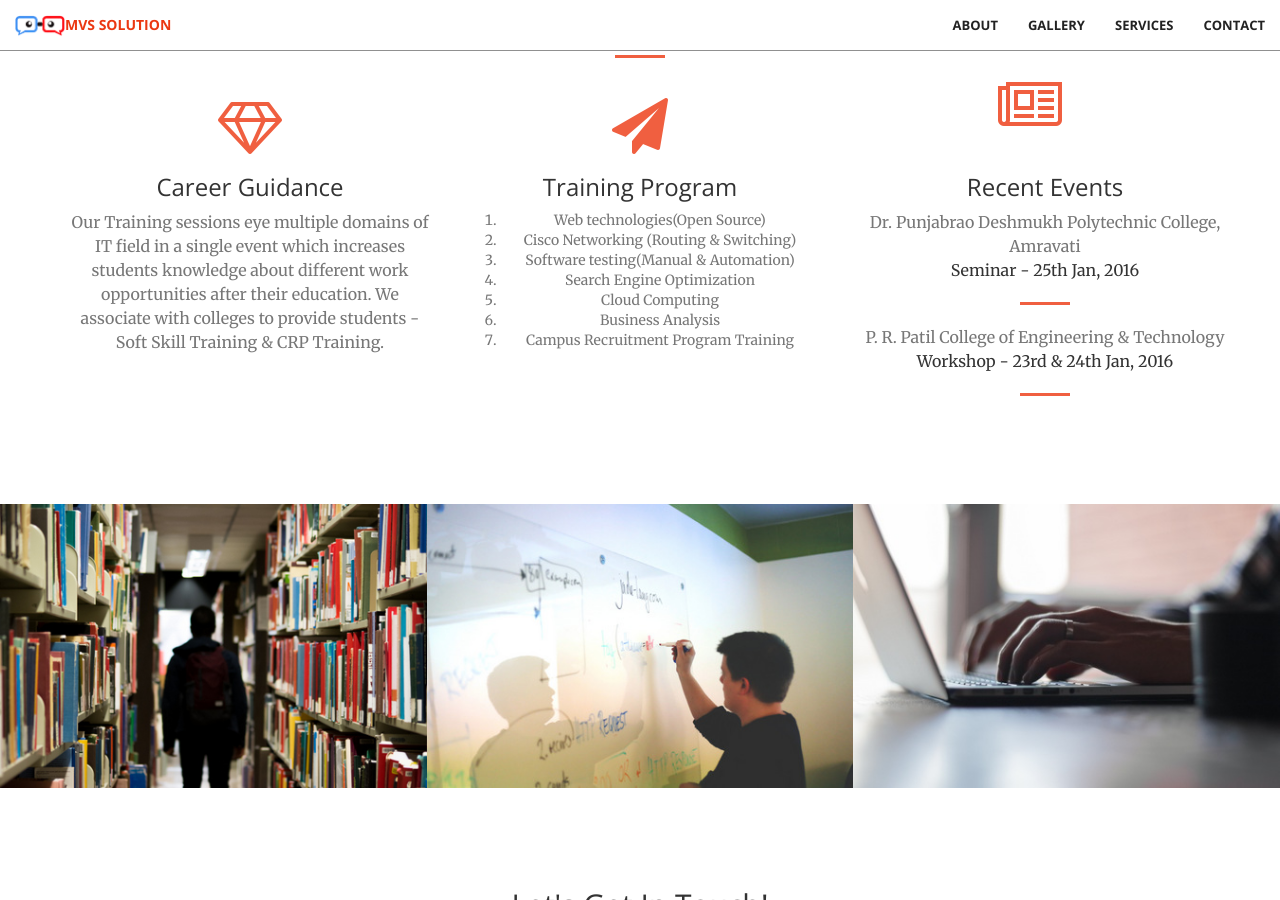
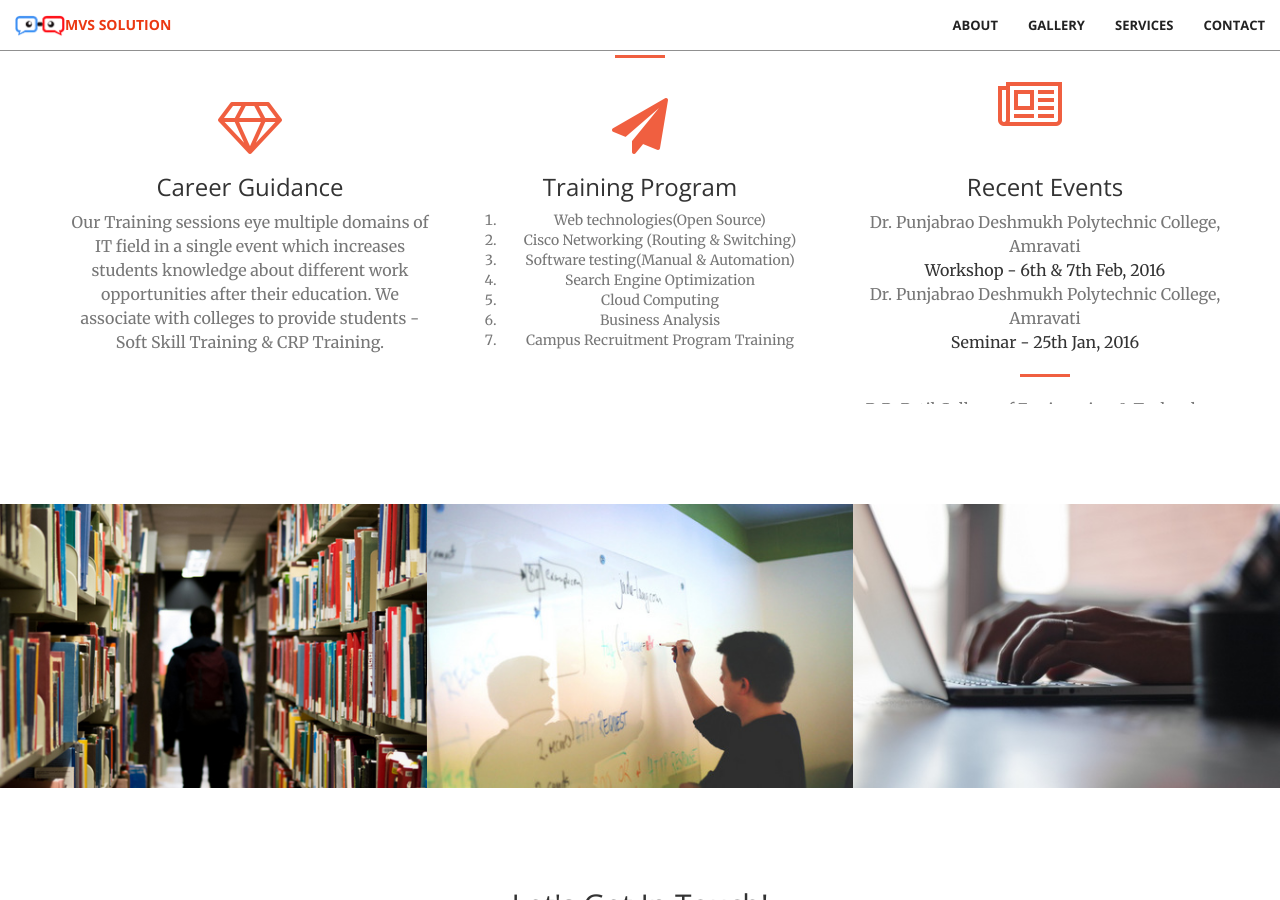
Before and after one commit to nirajftw/mvssolution-website, a Jekyll site: the page built from index.html, in a window 1280 px wide and 900 px high, scrolled down 1410 px. Built offline with Jekyll 4.4.1, drawn with Linux system fonts in a browser that asks for light colours.

Commit message:
Update services.html

```diff
--- a/_includes/services.html
+++ b/_includes/services.html
@@ -41,6 +41,9 @@ We associate with colleges to provide students -Soft Skill Training & CRP Traini
                     <p class="text">Bhonsla Polytechnic, Akola</p>
                     <p>Workshop - 1st & 2nd Feb, 2016</p><-->
                     <h3>Recent Events</h3>
+                    <p class="text-muted">Dr. Punjabrao Deshmukh Polytechnic College, Amravati</p>
+                    <p>Workshop - 6th & 7th Feb, 2016</p>
+
                      <p class="text-muted">Dr. Punjabrao Deshmukh Polytechnic College, Amravati</p>
                     <p>Seminar - 25th Jan, 2016</p>
                     <hr>
```
